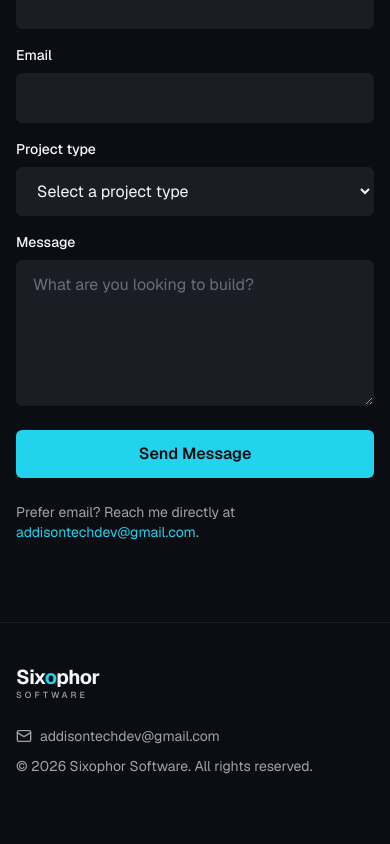
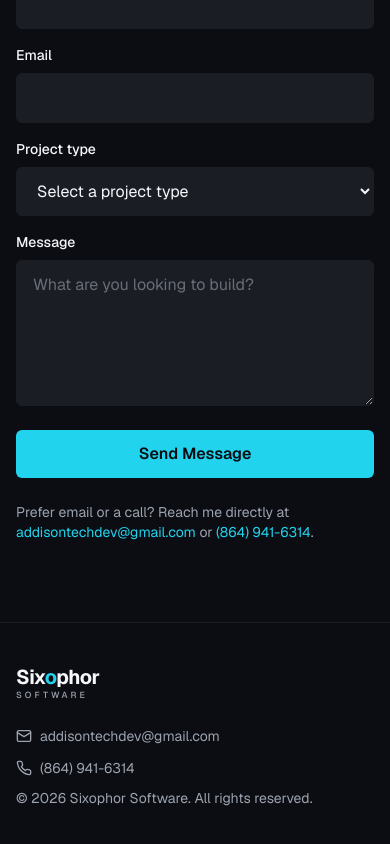
Before and after one commit to AddisonTech/Sixophor, a Next.js app: page / in a window 390 px wide. Shown: the part 5625-6469 px from the top of the page. Before the commit the page ends 6441 px from the top, so only its background shows below. Built offline with nearby package versions, Linux system fonts and the light colour scheme.

Commit message:
Add phone number to contact section and footer

```diff
--- a/components/Contact.tsx
+++ b/components/Contact.tsx
@@ -1,6 +1,10 @@
 import SectionHeading from "./SectionHeading";
 import ContactForm from "./ContactForm";
-import { CONTACT_EMAIL } from "@/lib/site";
+import {
+  CONTACT_EMAIL,
+  CONTACT_PHONE,
+  CONTACT_PHONE_DISPLAY,
+} from "@/lib/site";
 
 export default function Contact() {
   return (
@@ -13,12 +17,19 @@
       <div className="max-w-2xl">
         <ContactForm />
         <p className="mt-6 text-sm text-muted">
-          Prefer email? Reach me directly at{" "}
+          Prefer email or a call? Reach me directly at{" "}
           <a
             href={`mailto:${CONTACT_EMAIL}`}
             className="text-accent transition-opacity hover:opacity-85"
           >
             {CONTACT_EMAIL}
+          </a>{" "}
+          or{" "}
+          <a
+            href={`tel:${CONTACT_PHONE}`}
+            className="text-accent transition-opacity hover:opacity-85"
+          >
+            {CONTACT_PHONE_DISPLAY}
           </a>
           .
         </p>
--- a/components/Footer.tsx
+++ b/components/Footer.tsx
@@ -1,5 +1,9 @@
 import Wordmark from "./Wordmark";
-import { CONTACT_EMAIL } from "@/lib/site";
+import {
+  CONTACT_EMAIL,
+  CONTACT_PHONE,
+  CONTACT_PHONE_DISPLAY,
+} from "@/lib/site";
 
 export default function Footer() {
   return (
@@ -27,6 +31,25 @@
             </svg>
             {CONTACT_EMAIL}
           </a>
+          <a
+            href={`tel:${CONTACT_PHONE}`}
+            className="inline-flex min-h-6 items-center gap-2 transition-colors hover:text-accent"
+          >
+            <svg
+              width="16"
+              height="16"
+              viewBox="0 0 24 24"
+              fill="none"
+              stroke="currentColor"
+              strokeWidth="2"
+              strokeLinecap="round"
+              strokeLinejoin="round"
+              aria-hidden="true"
+            >
+              <path d="M22 16.92v3a2 2 0 0 1-2.18 2 19.79 19.79 0 0 1-8.63-3.07 19.5 19.5 0 0 1-6-6 19.79 19.79 0 0 1-3.07-8.67A2 2 0 0 1 4.11 2h3a2 2 0 0 1 2 1.72 12.84 12.84 0 0 0 .7 2.81 2 2 0 0 1-.45 2.11L8.09 9.91a16 16 0 0 0 6 6l1.27-1.27a2 2 0 0 1 2.11-.45 12.84 12.84 0 0 0 2.81.7A2 2 0 0 1 22 16.92z" />
+            </svg>
+            {CONTACT_PHONE_DISPLAY}
+          </a>
           <p>
             &copy; {new Date().getFullYear()} Sixophor Software. All rights
             reserved.
--- a/lib/site.ts
+++ b/lib/site.ts
@@ -1 +1,3 @@
 export const CONTACT_EMAIL = "addisontechdev@gmail.com";
+export const CONTACT_PHONE = "8649416314";
+export const CONTACT_PHONE_DISPLAY = "(864) 941-6314";
```
